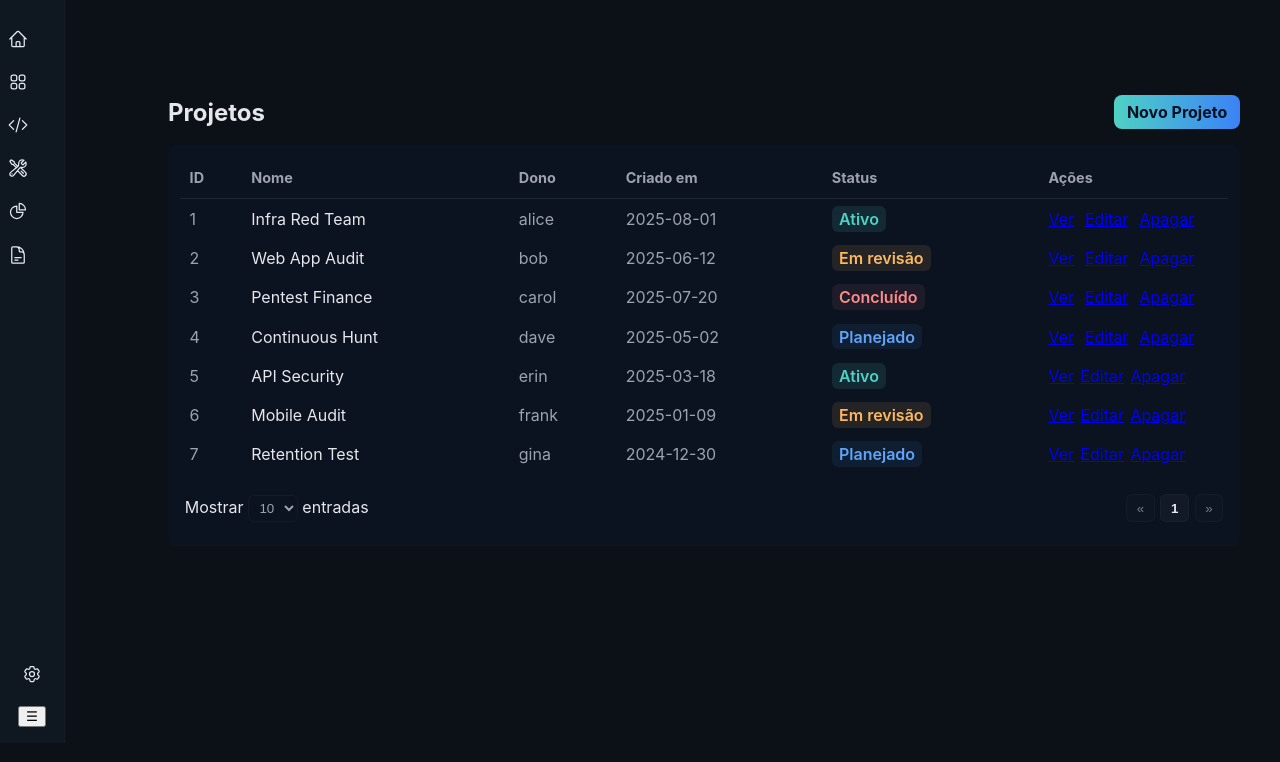
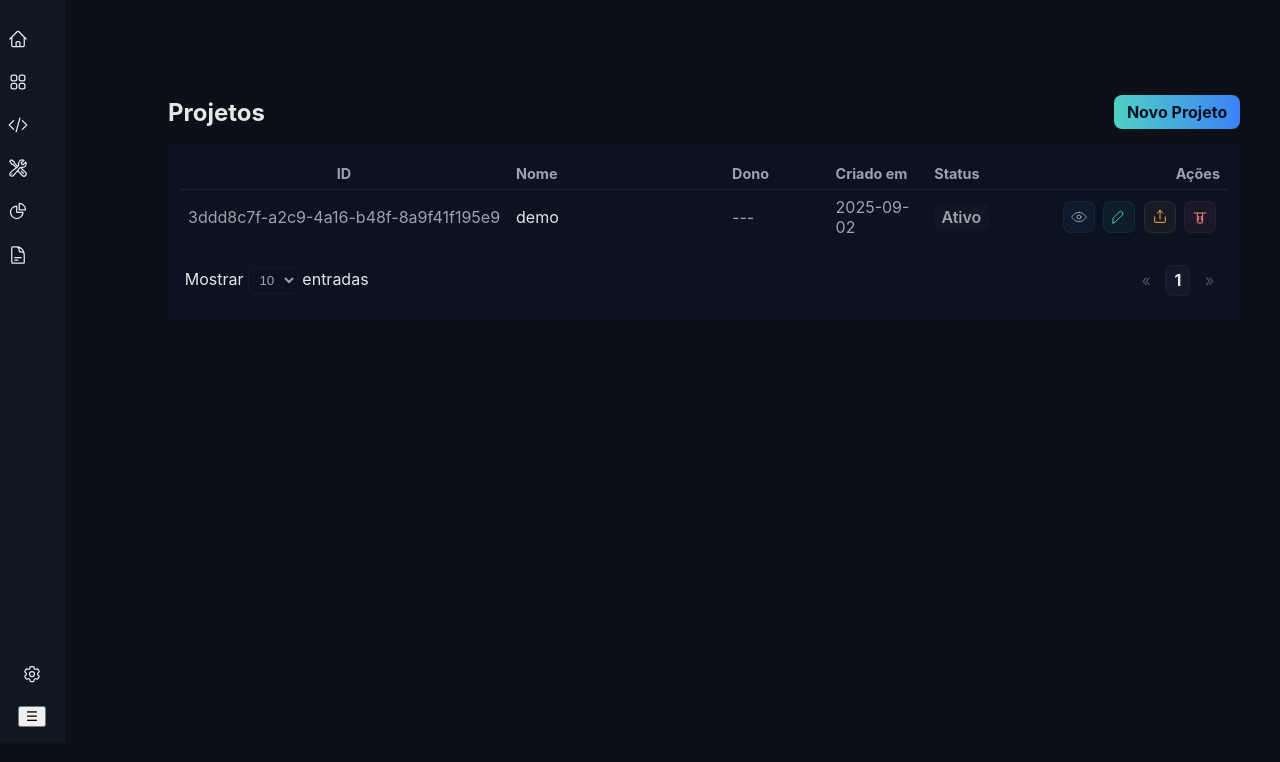
Before and after one commit to xlipesousa/arpia, a Django app: page /projects/ in a window 1280 px wide. Shown: the part 57-819 px from the top of the page. Run offline with Django 4.2, Linux system fonts and the light colour scheme; data comes from the database, SQL or seed files in the repository.

Commit message:
feat(projects): ajuste datatable — layout dinâmico e botões de ação com ícones

```diff
--- a/templates/projects/list.html
+++ b/templates/projects/list.html
@@ -15,164 +15,167 @@
 
   <div class="card" style="padding:0.75rem;">
     <div style="overflow:auto;">
-      <table id="projects-table" style="width:100%;border-collapse:collapse;color:var(--muted);">
+      <table id="projects-table" class="projects-table" style="width:100%;border-collapse:collapse;color:var(--muted);">
         <thead>
           <tr style="text-align:left;font-weight:700;color:var(--muted);font-size:.9rem;">
-            <th style="padding:.75rem .6rem;border-bottom:1px solid rgba(255,255,255,0.04)">ID</th>
-            <th style="padding:.75rem .6rem;border-bottom:1px solid rgba(255,255,255,0.04)">Nome</th>
-            <th style="padding:.75rem .6rem;border-bottom:1px solid rgba(255,255,255,0.04)">Dono</th>
-            <th style="padding:.75rem .6rem;border-bottom:1px solid rgba(255,255,255,0.04)">Criado em</th>
-            <th style="padding:.75rem .6rem;border-bottom:1px solid rgba(255,255,255,0.04)">Status</th>
-            <th style="padding:.75rem .6rem;border-bottom:1px solid rgba(255,255,255,0.04);width:170px">Ações</th>
+            <th class="id-col" style="padding:.45rem .5rem;border-bottom:1px solid rgba(255,255,255,0.04);min-width:56px;text-align:center">ID</th>
+            <th class="name-col" style="padding:.45rem .5rem;border-bottom:1px solid rgba(255,255,255,0.04);min-width:200px">Nome</th>
+            <th style="padding:.45rem .5rem;border-bottom:1px solid rgba(255,255,255,0.04);width:140px">Dono</th>
+            <th style="padding:.45rem .5rem;border-bottom:1px solid rgba(255,255,255,0.04);width:120px">Criado em</th>
+            <th style="padding:.45rem .5rem;border-bottom:1px solid rgba(255,255,255,0.04);width:110px">Status</th>
+            <th class="actions-col" style="padding:.45rem .5rem;border-bottom:1px solid rgba(255,255,255,0.04);width:220px;text-align:right">Ações</th>
           </tr>
         </thead>
         <tbody id="projects-body">
-          <!-- dados fictícios (substituir pela view/context real) -->
+          {% for p in projects %}
           <tr class="row">
-            <td style="padding:.6rem .6rem;">1</td>
-            <td style="padding:.6rem .6rem;color:var(--text)">Infra Red Team</td>
-            <td style="padding:.6rem .6rem;">alice</td>
-            <td style="padding:.6rem .6rem;">2025-08-01</td>
-            <td style="padding:.6rem .6rem;"><span style="padding:.18rem .45rem;border-radius:6px;background:rgba(79,209,197,0.12);color:#4fd1c5;font-weight:600">Ativo</span></td>
-            <td style="padding:.6rem .6rem;">
-              <a href="#" class="action-btn" style="margin-right:.4rem;">Ver</a>
-              <a href="#" class="action-btn" style="margin-right:.4rem;">Editar</a>
-              <a href="#" class="action-btn text-danger">Apagar</a>
+            <td class="id-col" style="padding:.45rem .5rem;text-align:center;vertical-align:middle;white-space:nowrap;">{{ p.id }}</td>
+            <td class="name-col" style="padding:.45rem .5rem;color:var(--text);vertical-align:middle;white-space:nowrap;overflow:hidden;text-overflow:ellipsis;min-width:140px;max-width:55%;">{{ p.name }}</td>
+            <td style="padding:.45rem .5rem;vertical-align:middle;">{{ p.owner }}</td>
+            <td style="padding:.45rem .5rem;vertical-align:middle;">{{ p.created }}</td>
+            <td style="padding:.45rem .5rem;vertical-align:middle;">
+              <span style="padding:.18rem .45rem;border-radius:6px;background:rgba(255,255,255,0.02);color:var(--muted);font-weight:600">{{ p.status }}</span>
+            </td>
+            <td class="actions-col" style="padding:.45rem .5rem;vertical-align:middle;text-align:right;">
+              <!-- Botões de ação: ícones somente -->
+              <button type="button" class="btn-icon btn-info" title="Ver" data-action="view" data-id="{{ p.id }}" aria-label="Ver projeto {{ p.name }}">
+                <!-- ícone olho -->
+                <svg width="16" height="16" viewBox="0 0 24 24" fill="none" aria-hidden="true" xmlns="http://www.w3.org/2000/svg"><path d="M12 5c-7 0-11 7-11 7s4 7 11 7 11-7 11-7-4-7-11-7z" stroke="currentColor" stroke-width="1.5" stroke-linecap="round" stroke-linejoin="round"/><circle cx="12" cy="12" r="3" stroke="currentColor" stroke-width="1.5" stroke-linecap="round" stroke-linejoin="round"/></svg>
+              </button>
+
+              <button type="button" class="btn-icon btn-success" title="Editar" data-action="edit" data-id="{{ p.id }}" aria-label="Editar projeto {{ p.name }}">
+                <!-- ícone lápis -->
+                <svg width="16" height="16" viewBox="0 0 24 24" fill="none" aria-hidden="true" xmlns="http://www.w3.org/2000/svg"><path d="M3 21l3-1 11-11 1-3L14 3 3 14v7z" stroke="currentColor" stroke-width="1.4" stroke-linecap="round" stroke-linejoin="round"/></svg>
+              </button>
+
+              <button type="button" class="btn-icon btn-warning" title="Compartilhar" data-action="share" data-id="{{ p.id }}" aria-label="Compartilhar projeto {{ p.name }}">
+                <!-- ícone compartilhar -->
+                <svg width="16" height="16" viewBox="0 0 24 24" fill="none" aria-hidden="true" xmlns="http://www.w3.org/2000/svg"><path d="M4 12v7a1 1 0 001 1h14a1 1 0 001-1v-7" stroke="currentColor" stroke-width="1.4" stroke-linecap="round" stroke-linejoin="round"/><path d="M16 6l-4-4-4 4" stroke="currentColor" stroke-width="1.4" stroke-linecap="round" stroke-linejoin="round"/><path d="M12 2v13" stroke="currentColor" stroke-width="1.4" stroke-linecap="round" stroke-linejoin="round"/></svg>
+              </button>
+
+              <button type="button" class="btn-icon btn-danger" title="Apagar" data-action="delete" data-id="{{ p.id }}" aria-label="Apagar projeto {{ p.name }}">
+                <!-- ícone lixeira -->
+                <svg width="16" height="16" viewBox="0 0 24 24" fill="none" aria-hidden="true" xmlns="http://www.w3.org/2000/svg"><path d="M3 6h18" stroke="currentColor" stroke-width="1.4" stroke-linecap="round" stroke-linejoin="round"/><path d="M8 6v14a1 1 0 001 1h6a1 1 0 001-1V6" stroke="currentColor" stroke-width="1.4" stroke-linecap="round" stroke-linejoin="round"/><path d="M10 11v6M14 11v6" stroke="currentColor" stroke-width="1.4" stroke-linecap="round" stroke-linejoin="round"/></svg>
+              </button>
             </td>
           </tr>
-
-          <tr class="row">
-            <td style="padding:.6rem .6rem;">2</td>
-            <td style="padding:.6rem .6rem;color:var(--text)">Web App Audit</td>
-            <td style="padding:.6rem .6rem;">bob</td>
-            <td style="padding:.6rem .6rem;">2025-06-12</td>
-            <td style="padding:.6rem .6rem;"><span style="padding:.18rem .45rem;border-radius:6px;background:rgba(255,184,93,0.10);color:#ffb85d;font-weight:600">Em revisão</span></td>
-            <td style="padding:.6rem .6rem;">
-              <a href="#" class="action-btn" style="margin-right:.4rem;">Ver</a>
-              <a href="#" class="action-btn" style="margin-right:.4rem;">Editar</a>
-              <a href="#" class="action-btn text-danger">Apagar</a>
-            </td>
-          </tr>
-
-          <tr class="row">
-            <td style="padding:.6rem .6rem;">3</td>
-            <td style="padding:.6rem .6rem;color:var(--text)">Pentest Finance</td>
-            <td style="padding:.6rem .6rem;">carol</td>
-            <td style="padding:.6rem .6rem;">2025-07-20</td>
-            <td style="padding:.6rem .6rem;"><span style="padding:.18rem .45rem;border-radius:6px;background:rgba(255,139,139,0.08);color:#ff8b8b;font-weight:600">Concluído</span></td>
-            <td style="padding:.6rem .6rem;">
-              <a href="#" class="action-btn" style="margin-right:.4rem;">Ver</a>
-              <a href="#" class="action-btn" style="margin-right:.4rem;">Editar</a>
-              <a href="#" class="action-btn text-danger">Apagar</a>
-            </td>
-          </tr>
-
-          <tr class="row">
-            <td style="padding:.6rem .6rem;">4</td>
-            <td style="padding:.6rem .6rem;color:var(--text)">Continuous Hunt</td>
-            <td style="padding:.6rem .6rem;">dave</td>
-            <td style="padding:.6rem .6rem;">2025-05-02</td>
-            <td style="padding:.6rem .6rem;"><span style="padding:.18rem .45rem;border-radius:6px;background:rgba(79,165,250,0.08);color:#60a5fa;font-weight:600">Planejado</span></td>
-            <td style="padding:.6rem .6rem;">
-              <a href="#" class="action-btn" style="margin-right:.4rem;">Ver</a>
-              <a href="#" class="action-btn" style="margin-right:.4rem;">Editar</a>
-              <a href="#" class="action-btn text-danger">Apagar</a>
-            </td>
-          </tr>
-
-          <!-- mais linhas fictícias para testar paginação -->
-          <tr class="row"><td style="padding:.6rem .6rem;">5</td><td style="padding:.6rem .6rem;color:var(--text)">API Security</td><td style="padding:.6rem .6rem;">erin</td><td style="padding:.6rem .6rem;">2025-03-18</td><td style="padding:.6rem .6rem;"><span style="padding:.18rem .45rem;border-radius:6px;background:rgba(79,209,197,0.12);color:#4fd1c5;font-weight:600">Ativo</span></td><td style="padding:.6rem .6rem;"><a href="#" class="action-btn" style="margin-right:.4rem;">Ver</a><a href="#" class="action-btn" style="margin-right:.4rem;">Editar</a><a href="#" class="action-btn text-danger">Apagar</a></td></tr>
-          <tr class="row"><td style="padding:.6rem .6rem;">6</td><td style="padding:.6rem .6rem;color:var(--text)">Mobile Audit</td><td style="padding:.6rem .6rem;">frank</td><td style="padding:.6rem .6rem;">2025-01-09</td><td style="padding:.6rem .6rem;"><span style="padding:.18rem .45rem;border-radius:6px;background:rgba(255,184,93,0.10);color:#ffb85d;font-weight:600">Em revisão</span></td><td style="padding:.6rem .6rem;"><a href="#" class="action-btn" style="margin-right:.4rem;">Ver</a><a href="#" class="action-btn" style="margin-right:.4rem;">Editar</a><a href="#" class="action-btn text-danger">Apagar</a></td></tr>
-          <tr class="row"><td style="padding:.6rem .6rem;">7</td><td style="padding:.6rem .6rem;color:var(--text)">Retention Test</td><td style="padding:.6rem .6rem;">gina</td><td style="padding:.6rem .6rem;">2024-12-30</td><td style="padding:.6rem .6rem;"><span style="padding:.18rem .45rem;border-radius:6px;background:rgba(79,165,250,0.08);color:#60a5fa;font-weight:600">Planejado</span></td><td style="padding:.6rem .6rem;"><a href="#" class="action-btn" style="margin-right:.4rem;">Ver</a><a href="#" class="action-btn" style="margin-right:.4rem;">Editar</a><a href="#" class="action-btn text-danger">Apagar</a></td></tr>
+          {% empty %}
+          <tr><td colspan="6" style="padding:.8rem;color:var(--muted)">Nenhum projeto encontrado.</td></tr>
+          {% endfor %}
         </tbody>
       </table>
     </div>
 
-    <!-- paginador -->
+    <!-- server-side paginator -->
     <div style="display:flex;align-items:center;justify-content:space-between;padding:.7rem .3rem;margin-top:.6rem;">
       <div>
         Mostrar
-        <select id="page-size" style="padding:.25rem .4rem;border-radius:6px;background:transparent;border:1px solid rgba(255,255,255,0.04);color:var(--muted);">
-          <option value="5">5</option>
-          <option value="10" selected>10</option>
-          <option value="25">25</option>
+        <select id="page-size" onchange="location.search='page=1&page_size='+this.value" style="padding:.25rem .4rem;border-radius:6px;background:transparent;border:1px solid rgba(255,255,255,0.04);color:var(--muted);">
+          <option value="5" {% if projects_page.paginator.per_page == 5 %}selected{% endif %}>5</option>
+          <option value="10" {% if projects_page.paginator.per_page == 10 %}selected{% endif %}>10</option>
+          <option value="25" {% if projects_page.paginator.per_page == 25 %}selected{% endif %}>25</option>
         </select>
         entradas
       </div>
 
-      <div id="paginator" style="display:flex;gap:.35rem;align-items:center;"></div>
+      <div id="paginator" style="display:flex;gap:.35rem;align-items:center;">
+        {% if projects_page.has_previous %}
+          <a href="?page={{ projects_page.previous_page_number }}&page_size={{ projects_page.paginator.per_page }}" class="btn-pager">«</a>
+        {% else %}
+          <span class="btn-pager disabled">«</span>
+        {% endif %}
+
+        {% for num in projects_page.paginator.page_range %}
+          {% if num == projects_page.number %}
+            <span class="btn-pager active">{{ num }}</span>
+          {% else %}
+            <a href="?page={{ num }}&page_size={{ projects_page.paginator.per_page }}" class="btn-pager">{{ num }}</a>
+          {% endif %}
+        {% endfor %}
+
+        {% if projects_page.has_next %}
+          <a href="?page={{ projects_page.next_page_number }}&page_size={{ projects_page.paginator.per_page }}" class="btn-pager">»</a>
+        {% else %}
+          <span class="btn-pager disabled">»</span>
+        {% endif %}
+      </div>
     </div>
   </div>
 </div>
 
+<style>
+/* botões de ícone para ações (pequeno scope no template) */
+.btn-icon{
+  display:inline-flex;
+  align-items:center;
+  justify-content:center;
+  width:32px;
+  height:32px;
+  border-radius:8px;
+  border:1px solid rgba(255,255,255,0.03);
+  background:transparent;
+  color:var(--muted);
+  cursor:pointer;
+  margin-right:4px;
+}
+.btn-icon svg{ display:block; }
+
+.btn-info{ background: rgba(96,165,250,0.06); color:var(--accent-2); border-color: rgba(96,165,250,0.08); }
+.btn-success{ background: rgba(79,209,197,0.06); color:#4fd1c5; border-color: rgba(79,209,197,0.08); }
+.btn-warning{ background: rgba(255,184,93,0.06); color:#ffb85d; border-color: rgba(255,184,93,0.08); }
+.btn-danger{ background: rgba(255,139,139,0.06); color:#ff8b8b; border-color: rgba(255,139,139,0.08); }
+
+/* ajuste de células da tabela */
+.projects-table th, .projects-table td{
+  padding: .45rem .5rem;
+  vertical-align:middle;
+  overflow:hidden;
+}
+.projects-table{ table-layout:auto; } /* deixar a tabela ajustar ao conteúdo */
+.projects-table .id-col{ min-width:56px; width:auto; text-align:center; }
+.projects-table .name-col{ min-width:140px; max-width:55%; }
+.projects-table .actions-col{ width:220px; text-align:right; white-space:nowrap; }
+
+/* pager simples */
+.btn-pager{
+  display:inline-flex;
+  padding:.28rem .5rem;
+  border-radius:6px;
+  border:1px solid rgba(255,255,255,0.03);
+  text-decoration:none;
+  color:var(--muted);
+}
+.btn-pager.active{ background:rgba(255,255,255,0.03); color:var(--text); font-weight:700; }
+.btn-pager.disabled{ opacity:0.45; cursor:default; }
+</style>
+
 <script>
-  // Paginação client-side simples
+  // ações fictícias: substituir por endpoints reais
   (function(){
-    const tbody = document.getElementById('projects-body');
-    const rows = Array.from(tbody.querySelectorAll('tr.row'));
-    const pageSizeSel = document.getElementById('page-size');
-    const paginator = document.getElementById('paginator');
-
-    let pageSize = parseInt(pageSizeSel.value,10);
-    let current = 1;
-
-    function render(){
-      const total = rows.length;
-      const pages = Math.max(1, Math.ceil(total / pageSize));
-      // clamp current
-      if (current > pages) current = pages;
-      const start = (current - 1) * pageSize;
-      const end = start + pageSize;
-      rows.forEach((r,i)=> r.style.display = (i>=start && i<end) ? '' : 'none');
-
-      // render paginator
-      paginator.innerHTML = '';
-      function btn(label, p, disabled=false){
-        const a = document.createElement('button');
-        a.type = 'button';
-        a.textContent = label;
-        a.style.padding = '.32rem .6rem';
-        a.style.borderRadius = '6px';
-        a.style.border = '1px solid rgba(255,255,255,0.03)';
-        a.style.background = disabled ? 'rgba(255,255,255,0.01)' : 'transparent';
-        a.style.color = disabled ? 'rgba(255,255,255,0.45)' : 'var(--muted)';
-        a.style.cursor = disabled ? 'default' : 'pointer';
-        a.addEventListener('click', ()=>{ if(!disabled){ current = p; render(); }});
-        return a;
+    const table = document.getElementById('projects-body');
+    table.addEventListener('click', (ev)=>{
+      const btn = ev.target.closest('button[data-action]');
+      if(!btn) return;
+      const action = btn.dataset.action;
+      const id = btn.dataset.id;
+      if(action === 'delete'){
+        if(!confirm('Confirma apagar o projeto #' + id + '?')) return;
+        alert('Apagar: ' + id + ' (implemente endpoint)');
+        return;
       }
-
-      paginator.appendChild(btn('«', 1, current===1));
-      const left = Math.max(1, current-2);
-      const right = Math.min(pages, current+2);
-      for(let p=left; p<=right; p++){
-        const b = btn(p, p, false);
-        if(p===current){
-          b.style.background = 'rgba(255,255,255,0.03)';
-          b.style.fontWeight = '700';
-          b.style.color = 'var(--text)';
-        }
-        paginator.appendChild(b);
+      if(action === 'share'){
+        // exemplo: abrir modal ou copiar link
+        const shareUrl = location.origin + '/projects/' + id + '/share/';
+        navigator.clipboard?.writeText(shareUrl).then(()=> {
+          alert('Link de compartilhamento copiado: ' + shareUrl);
+        }).catch(()=> {
+          prompt('Copie o link:', shareUrl);
+        });
+        return;
       }
-      paginator.appendChild(btn('»', pages, current===pages));
-    }
-
-    pageSizeSel.addEventListener('change', ()=>{
-      pageSize = parseInt(pageSizeSel.value,10);
-      current = 1;
-      render();
+      // view / edit placeholders
+      alert(action.charAt(0).toUpperCase() + action.slice(1) + ': ' + id + ' (implemente navegação)');
     });
-
-    // ações fictícias (delegation)
-    tbody.addEventListener('click', (ev)=>{
-      const target = ev.target;
-      if(target.matches('.action-btn')){
-        ev.preventDefault();
-        alert('Ação: ' + target.textContent + '\\n(implemente a ação via endpoints)');
-      }
-    });
-
-    render();
   })();
 </script>
-
 {% endblock %}
```
